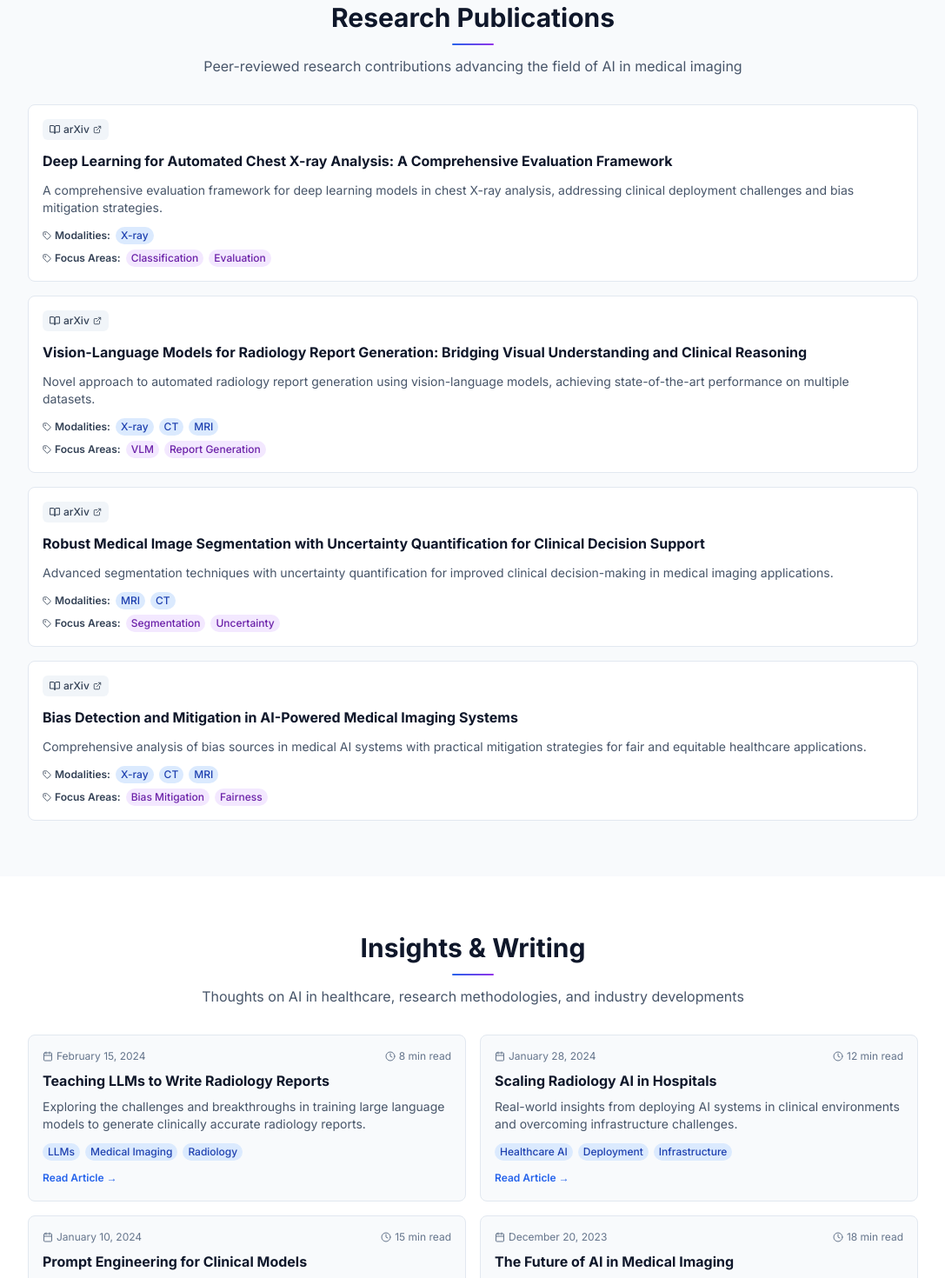
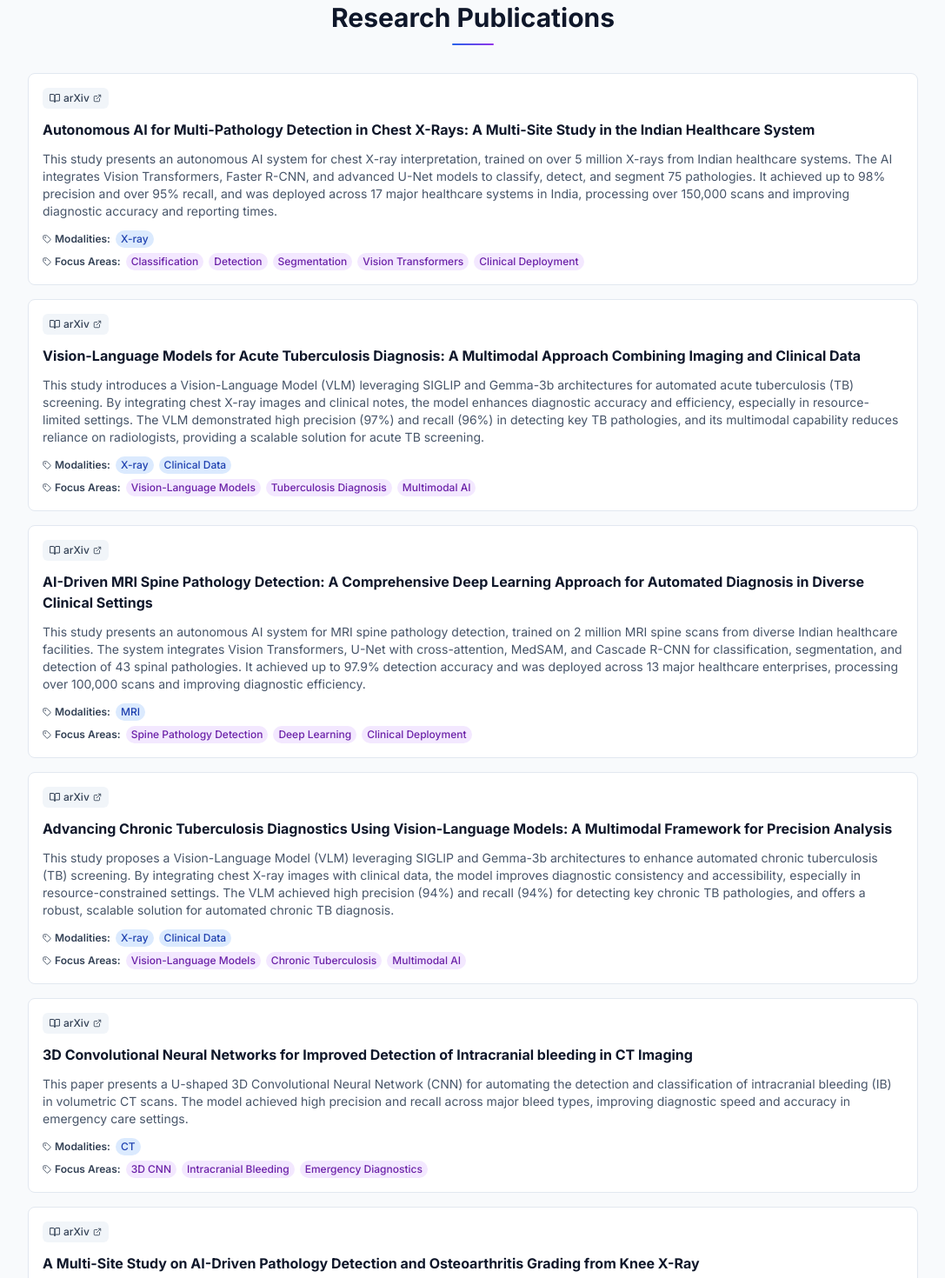
Before and after one commit to Anandakumar-D/personalportfolio, a React (Vite) app: page / in a window 1280 px wide. Shown: the part 1400-2870 px from the top of the page at 87% size, without its empty margins (96-1183 px from the left). Built offline with nearby package versions, Linux system fonts and the light colour scheme.

Commit message:
altered the publication section

```diff
--- a/src/components/Publications.tsx
+++ b/src/components/Publications.tsx
@@ -13,9 +13,6 @@ const Publications: React.FC = () => {
               Research Publications
             </h2>
             <div className="w-12 h-0.5 bg-gradient-to-r from-blue-600 to-purple-600 mx-auto rounded-full mb-2 sm:mb-3"></div>
-            <p className="text-sm sm:text-base text-slate-600 dark:text-slate-400 max-w-2xl mx-auto">
-              Peer-reviewed research contributions advancing the field of AI in medical imaging
-            </p>
           </div>
 
           {/* Publications Grid */}
--- a/src/data/publications.ts
+++ b/src/data/publications.ts
@@ -10,39 +10,75 @@ export interface Publication {
 
 export const publications: Publication[] = [
   {
-    id: '1',
-    title: 'Deep Learning for Automated Chest X-ray Analysis: A Comprehensive Evaluation Framework',
-    arxivLink: 'https://arxiv.org/abs/2301.00000',
-    summary: 'A comprehensive evaluation framework for deep learning models in chest X-ray analysis, addressing clinical deployment challenges and bias mitigation strategies.',
+    id: '5',
+    title: 'Autonomous AI for Multi-Pathology Detection in Chest X-Rays: A Multi-Site Study in the Indian Healthcare System',
+    arxivLink: 'https://arxiv.org/abs/2504.00022',
+    summary: 'This study presents an autonomous AI system for chest X-ray interpretation, trained on over 5 million X-rays from Indian healthcare systems. The AI integrates Vision Transformers, Faster R-CNN, and advanced U-Net models to classify, detect, and segment 75 pathologies. It achieved up to 98% precision and over 95% recall, and was deployed across 17 major healthcare systems in India, processing over 150,000 scans and improving diagnostic accuracy and reporting times.',
     modalities: ['X-ray'],
-    focus: ['Classification', 'Evaluation'],
-    year: 2024
+    focus: ['Classification', 'Detection', 'Segmentation', 'Vision Transformers', 'Clinical Deployment'],
+    year: 2025
   },
   {
-    id: '2',
-    title: 'Vision-Language Models for Radiology Report Generation: Bridging Visual Understanding and Clinical Reasoning',
-    arxivLink: 'https://arxiv.org/abs/2302.00000',
-    summary: 'Novel approach to automated radiology report generation using vision-language models, achieving state-of-the-art performance on multiple datasets.',
-    modalities: ['X-ray', 'CT', 'MRI'],
-    focus: ['VLM', 'Report Generation'],
-    year: 2024
+    id: '6',
+    title: 'Vision-Language Models for Acute Tuberculosis Diagnosis: A Multimodal Approach Combining Imaging and Clinical Data',
+    arxivLink: 'https://arxiv.org/abs/2503.14538',
+    summary: 'This study introduces a Vision-Language Model (VLM) leveraging SIGLIP and Gemma-3b architectures for automated acute tuberculosis (TB) screening. By integrating chest X-ray images and clinical notes, the model enhances diagnostic accuracy and efficiency, especially in resource-limited settings. The VLM demonstrated high precision (97%) and recall (96%) in detecting key TB pathologies, and its multimodal capability reduces reliance on radiologists, providing a scalable solution for acute TB screening.',
+    modalities: ['X-ray', 'Clinical Data'],
+    focus: ['Vision-Language Models', 'Tuberculosis Diagnosis', 'Multimodal AI'],
+    year: 2025
   },
   {
-    id: '3',
-    title: 'Robust Medical Image Segmentation with Uncertainty Quantification for Clinical Decision Support',
-    arxivLink: 'https://arxiv.org/abs/2303.00000',
-    summary: 'Advanced segmentation techniques with uncertainty quantification for improved clinical decision-making in medical imaging applications.',
-    modalities: ['MRI', 'CT'],
-    focus: ['Segmentation', 'Uncertainty'],
-    year: 2023
+    id: '7',
+    title: 'AI-Driven MRI Spine Pathology Detection: A Comprehensive Deep Learning Approach for Automated Diagnosis in Diverse Clinical Settings',
+    arxivLink: 'https://arxiv.org/abs/2503.20316',
+    summary: 'This study presents an autonomous AI system for MRI spine pathology detection, trained on 2 million MRI spine scans from diverse Indian healthcare facilities. The system integrates Vision Transformers, U-Net with cross-attention, MedSAM, and Cascade R-CNN for classification, segmentation, and detection of 43 spinal pathologies. It achieved up to 97.9% detection accuracy and was deployed across 13 major healthcare enterprises, processing over 100,000 scans and improving diagnostic efficiency.',
+    modalities: ['MRI'],
+    focus: ['Spine Pathology Detection', 'Deep Learning', 'Clinical Deployment'],
+    year: 2025
   },
   {
-    id: '4',
-    title: 'Bias Detection and Mitigation in AI-Powered Medical Imaging Systems',
-    arxivLink: 'https://arxiv.org/abs/2304.00000',
-    summary: 'Comprehensive analysis of bias sources in medical AI systems with practical mitigation strategies for fair and equitable healthcare applications.',
-    modalities: ['X-ray', 'CT', 'MRI'],
-    focus: ['Bias Mitigation', 'Fairness'],
-    year: 2023
+    id: '8',
+    title: 'Advancing Chronic Tuberculosis Diagnostics Using Vision-Language Models: A Multimodal Framework for Precision Analysis',
+    arxivLink: 'https://arxiv.org/abs/2503.14536',
+    summary: 'This study proposes a Vision-Language Model (VLM) leveraging SIGLIP and Gemma-3b architectures to enhance automated chronic tuberculosis (TB) screening. By integrating chest X-ray images with clinical data, the model improves diagnostic consistency and accessibility, especially in resource-constrained settings. The VLM achieved high precision (94%) and recall (94%) for detecting key chronic TB pathologies, and offers a robust, scalable solution for automated chronic TB diagnosis.',
+    modalities: ['X-ray', 'Clinical Data'],
+    focus: ['Vision-Language Models', 'Chronic Tuberculosis', 'Multimodal AI'],
+    year: 2025
+  },
+  {
+    id: '10',
+    title: '3D Convolutional Neural Networks for Improved Detection of Intracranial bleeding in CT Imaging',
+    arxivLink: 'https://arxiv.org/abs/2503.20306',
+    summary: 'This paper presents a U-shaped 3D Convolutional Neural Network (CNN) for automating the detection and classification of intracranial bleeding (IB) in volumetric CT scans. The model achieved high precision and recall across major bleed types, improving diagnostic speed and accuracy in emergency care settings.',
+    modalities: ['CT'],
+    focus: ['3D CNN', 'Intracranial Bleeding', 'Emergency Diagnostics'],
+    year: 2025
+  },
+  {
+    id: '11',
+    title: 'A Multi-Site Study on AI-Driven Pathology Detection and Osteoarthritis Grading from Knee X-Ray',
+    arxivLink: 'https://arxiv.org/abs/2503.22176',
+    summary: 'This study presents an AI-powered system that analyzes knee X-rays to detect key pathologies and grade osteoarthritis severity. Using 1.3 million knee X-rays from a multi-site Indian clinical trial, the system achieved strong diagnostic accuracy and generalizability across diverse imaging environments, enabling timely, personalized treatment and transforming bone health management.',
+    modalities: ['X-ray'],
+    focus: ['Pathology Detection', 'Osteoarthritis Grading', 'AI Diagnostics'],
+    year: 2025
+  },
+  {
+    id: '12',
+    title: 'AI and Deep Learning for Automated Segmentation and Quantitative Measurement of Spinal Structures in MRI',
+    arxivLink: 'https://arxiv.org/abs/2503.11281',
+    summary: 'This study develops an autonomous AI system for segmenting and measuring key spinal structures in MRI scans, focusing on intervertebral disc height and spinal canal diameter. The model leverages deep learning architectures and achieved high segmentation accuracy, improving diagnostic consistency and reducing clinician workload in spinal assessments.',
+    modalities: ['MRI'],
+    focus: ['Segmentation', 'Quantitative Measurement', 'Spinal Structures'],
+    year: 2025
+  },
+  {
+    id: '13',
+    title: 'Deep Learning-Based Automated Workflow for Accurate Segmentation and Measurement of Abdominal Organs in CT Scans',
+    arxivLink: 'https://arxiv.org/abs/2503.10717',
+    summary: 'This study develops and validates an automated workflow for segmentation and measurement of abdominal organs in CT scans using advanced deep learning models. The workflow achieved high precision and recall for organs such as kidneys, liver, spleen, and prostate, improving measurement accuracy and consistency in clinical evaluations.',
+    modalities: ['CT'],
+    focus: ['Segmentation', 'Abdominal Organs', 'Deep Learning'],
+    year: 2025
   }
 ];
```
